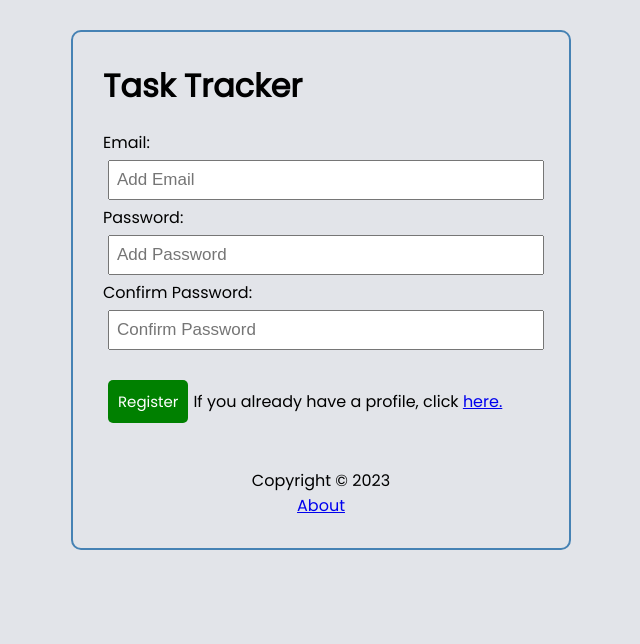
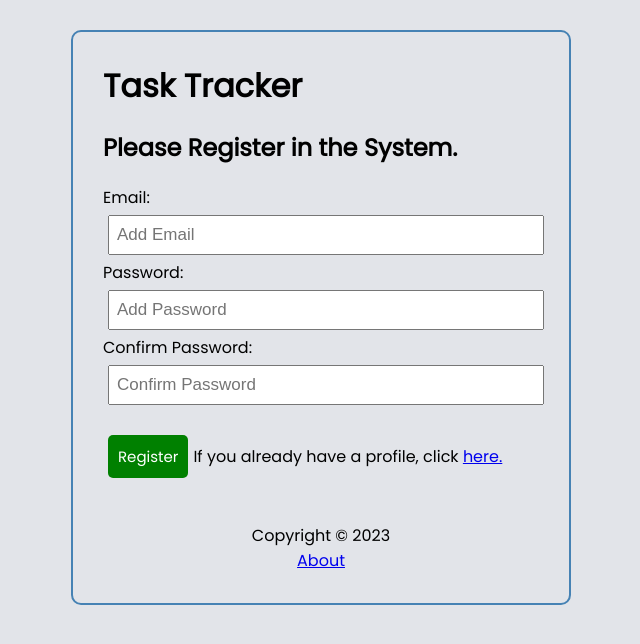
Before and after one commit to kalinsky-dev/TASK-TRACKER, a React (Create React App) app: page /register in a window 1280 px wide. Shown: the top 644 px of the page, without its empty margins (319-959 px from the left). Built offline with nearby package versions, Linux system fonts and the light colour scheme; no server answers.

Commit message:
Update Login and Register

```diff
--- a/src/components/Login.js
+++ b/src/components/Login.js
@@ -113,6 +113,7 @@ const Login = () => {
 
   return (
     <form className="add-form" onSubmit={onSubmit}>
+      <h2>Please Login in the System.</h2>
       <div className="form-control">
         <label>Email:</label>
         <input type="text" placeholder="Add Email" name="email"
--- a/src/components/Register.js
+++ b/src/components/Register.js
@@ -136,6 +136,7 @@ const Register = () => {
 
   return (
     <form className="add-form" onSubmit={onSubmit}>
+        <h2>Please Register in the System.</h2>
       <div className="form-control">
         <label>Email:</label>
         <input type="text" placeholder="Add Email" name="email"
```
